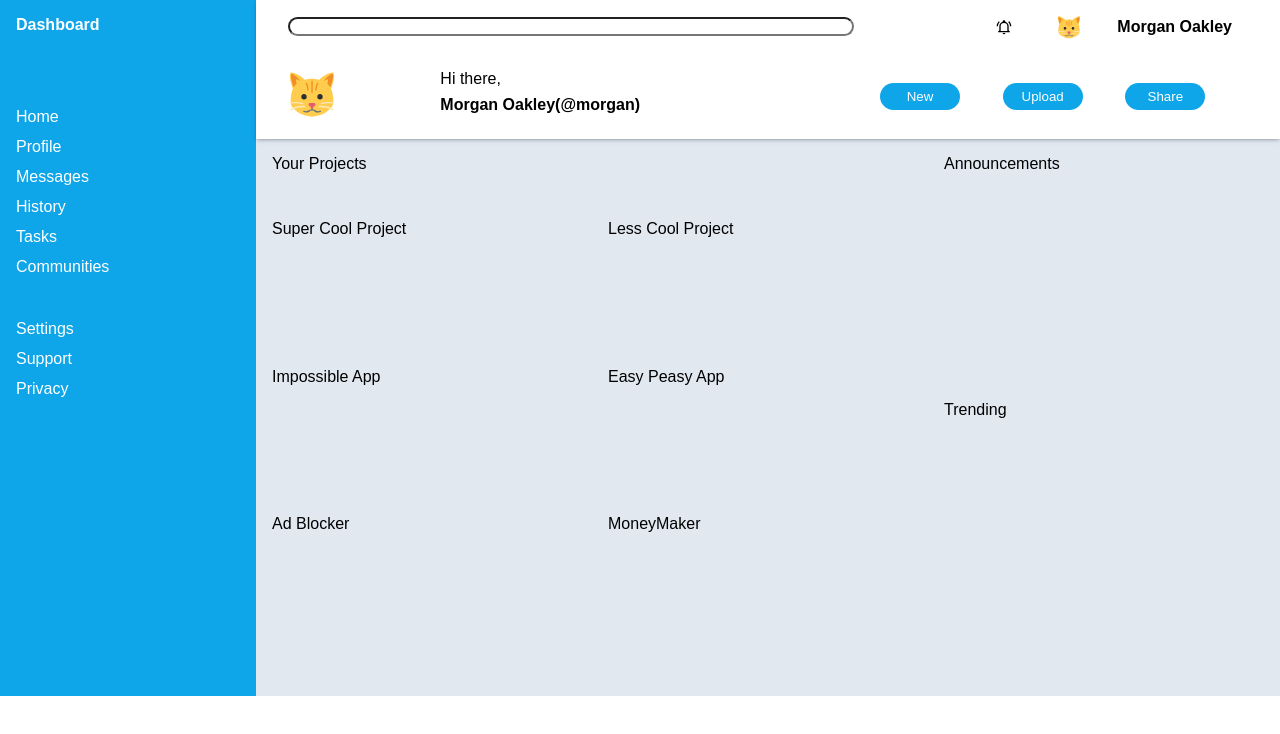
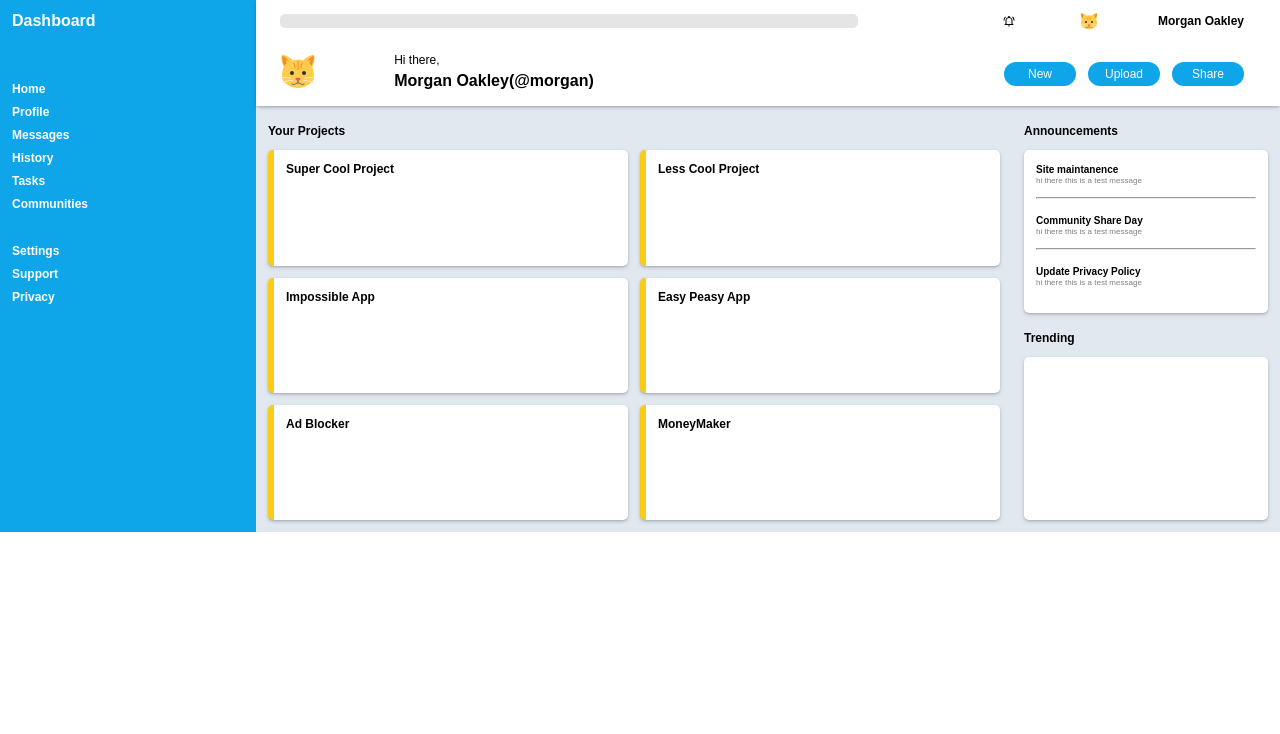
Before and after one commit to Min1600/Project_Admin_Dashboard, a plain HTML site: page Index.html in a window 1280 px wide. Drawn offline with Linux system fonts and the light colour scheme.

Commit message:
Complete

```diff
--- a/Index.css
+++ b/Index.css
@@ -3,6 +3,7 @@
     padding: 0;
     font-family: Arial, Helvetica, sans-serif;
     white-space: nowrap !important;
+    font-size: 12px ;
 
 }
 
@@ -45,6 +46,7 @@ width: 1rem;
    gap: 2rem;
    background-color: #0ea5e9;
    color: white;
+   font-weight: 700;
 }
 
 .header{
@@ -69,7 +71,6 @@ width: 1rem;
     display: grid;
     grid-template-columns: repeat(3, 1fr);
     align-items: center;
-    gap: 1.5rem;
 }
 
 .nav{
@@ -80,8 +81,6 @@ width: 1rem;
 
 .user-info{
     display: grid;
-    grid-template-columns: repeat(2, 1fr);
-    grid-column-gap: 1rem
 }
 
 h2{
@@ -92,7 +91,7 @@ h2{
 
 .buttons{
     display: grid;
-    grid-template-columns: repeat(3, 1fr);
+    grid-template-columns: repeat(3, 6rem);
     gap: 1em;
     align-items: center;
     justify-content: flex-end;
@@ -100,61 +99,104 @@ h2{
 }
 
 button{
-    width: clamp(1em, 6em, 6em);
-    height: clamp(1em, 2em, 6em);
+    width: clamp(1rem, 6rem, 6rem);
+    height: clamp(1rem, 2rem, 6rem);
     border-radius: 100px;
     border: none;
     background-color: #0ea5e9;
-    color: white
+    color: white;
 }
 
 input{
-    border-radius: 10px;
-    width: clamp(100px, 80%, 80%)
+    border-radius: 5px;
+    width: clamp(100px, 80%, 80%);
+    border: none;
+    background-color: #e5e5e5 ;
 }
 
-h3{
-    font-size: 16px;
+input:focus{
+    outline: none;
+    border: cornflowerblue solid 1px;
 }
+
 
 .main{
  display: grid;
- grid-template: repeat(11, 1fr) / repeat(3, 1fr);
- gap: 1rem;
+ grid-template-columns: 3fr 1fr;
+ gap: 2rem;
  padding: 1rem;
  background-color: #e2e8f0;
 }
 
-.main > .section{
-
-    padding-top: 1rem
+ .section{
+    background-color: white;
+    border-radius: 5px;
+    box-shadow: rgba(50, 50, 93, 0.25) 0px 2px 5px -1px, rgba(0, 0, 0, 0.3) 0px 1px 3px -1px;
+    padding: 1rem;
 }
 
-.first{
-    grid-row: 1/2;
+.projects{
+    border-left: #facc15 solid 0.5rem;
 }
 
-.second{
-    grid-column: 3/4;
-    grid-row: 1/2
+.main p{
+padding-bottom: 1rem;
+color: gray;
+}
+
+span{
+    font-weight: 700;
+}
+
+.first-container{
+    display: grid;
+    grid-template-columns: 1fr 1fr;
+    grid-template-rows: 20px;
+    grid-auto-rows: 1fr;
+    gap: 1rem;
+}
+
+.title{
+    display: grid;
+    align-content: flex-end;
 }
 
 .project-1{
-    grid-row: 2/5
+    grid-area: 2 / 1
 }
 
 .project-2{
-    grid-row: 5/8
+    grid-area: 2 / 2
 }
 
 .project-3{
-    grid-row: 8/11
+    grid-area: 3 / 1
+}
+.project-4{
+    grid-area: 3 / 2
+}
+.project-5{
+    grid-area: 4 / 1
+}
+.project-6{
+    grid-area: 4 / 2
+}
+
+.second-container{
+    display: grid;
+    grid-template-rows: 20px 1fr 20px 1fr;
+    gap: 1rem;
+}
+
+.small span{
+    font-size: 10px;
+}
+
+.small p{
+    font-size: 8px;
 }
 
 .announcements{
-    grid-row: 2/6
+    display: grid;
+  gap: 1rem;
 }
-
-.trending{
-    grid-row: 7/11
-}
--- a/Index.html
+++ b/Index.html
@@ -62,20 +62,32 @@
 </div>
 
 <div class="main">
-<div class="first">Your Projects</div>
-<div></div>
-<div class="second">Announcements</div>
-<div class="project-1 section">Super Cool Project</div>
-<div class="project-1 section">Less Cool Project</div>
-<div class="announcements section"></div>
-<div>Trending</div>
-<div class="project-2 section">Impossible App</div>
-<div class="project-2 section">Easy Peasy App</div>
-<div class="project-3 section">Ad Blocker</div>
-<div class="project-3 section">MoneyMaker</div>
-<div class="trending section"></div>
+    <div class="first-container">
+<div class="title"><span>Your Projects</span></div>
+<div class="project-1 projects section"><span>Super Cool Project</span>
+    <p></p>
+</div>
+<div class="project-2 projects section"><span>Less Cool Project</span></div>
+<div class="project-3 projects section"><span>Impossible App</span></div>
+<div class="project-4 projects section"><span>Easy Peasy App</span></div>
+<div class="project-5 projects section"><span>Ad Blocker</span></div>
+<div class="project-6 projects section"><span>MoneyMaker</span></div>
+</div>
+
+<div class="second-container">
+    <div class="title"><span>Announcements</span></div>
+    <div class="announcements section">
+        <div class="small"><span >Site maintanence</span><p>hi there this is a test message</p><hr></div>
+        <div class="small"><span>Community Share Day</span><p>hi there this is a test message</p><hr></div>
+        <div class="small"><span>Update Privacy Policy</span><p>hi there this is a test message</p></div>
+        </div>
+        <div class="title"><span>Trending</span></div>
+        <div class="trending section"></div>
+</div>
 
 </div>
+
+
     </div>
 </body>
 </html>
```
